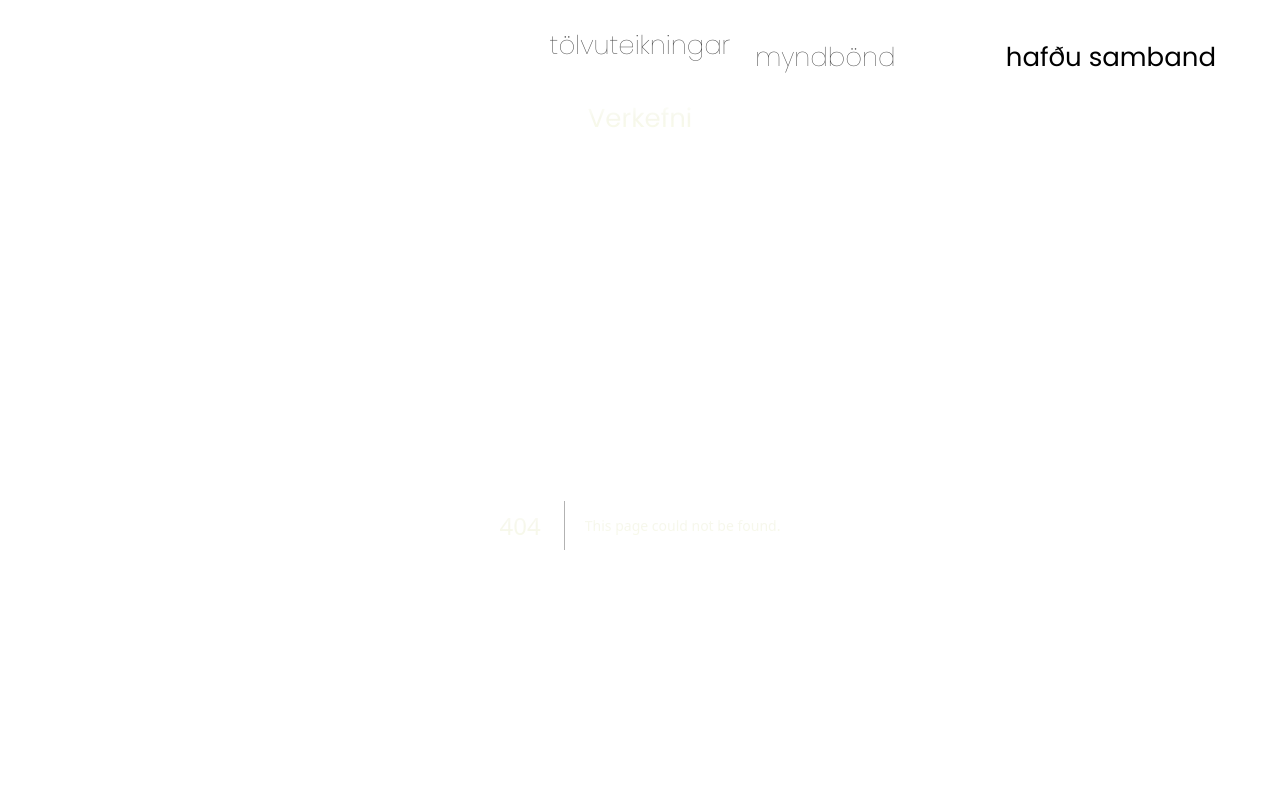
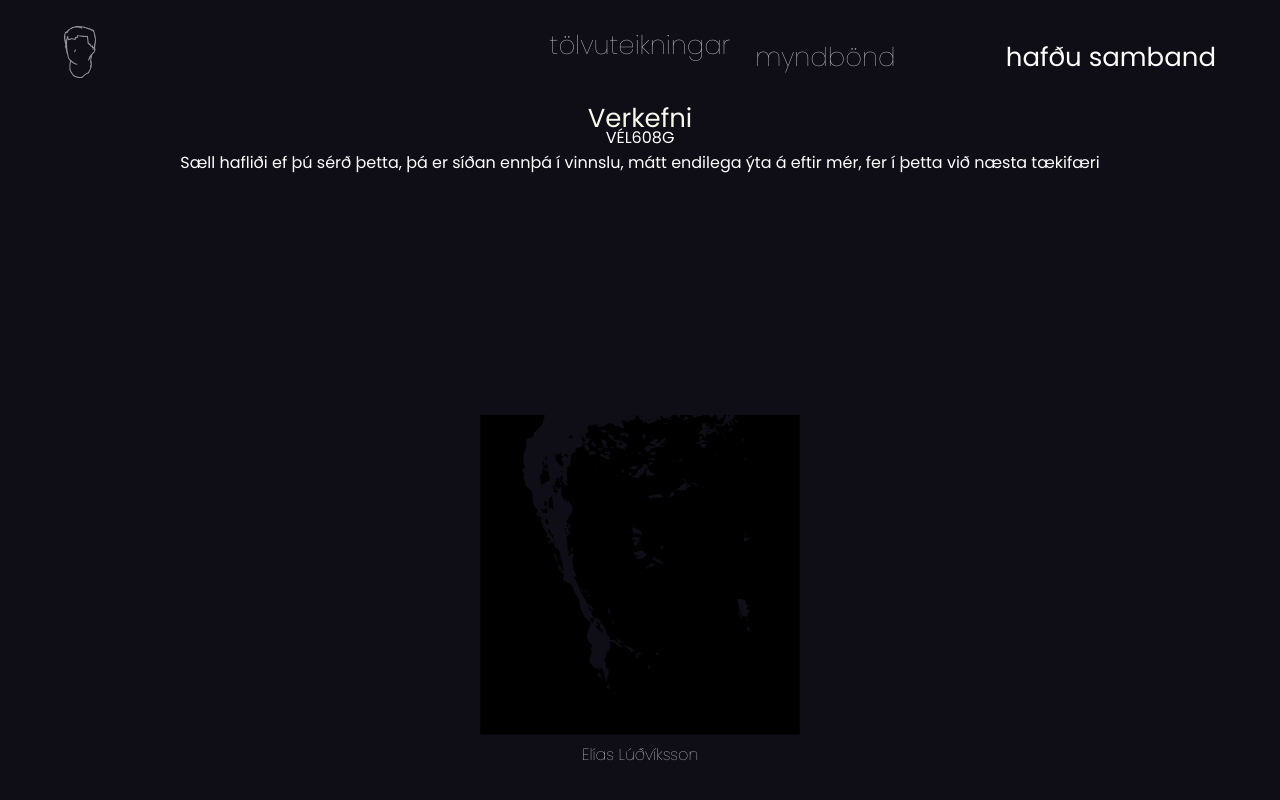
Before and after one commit to Skatturinn/vip, a Next.js app: page /verkefni/vel608g/verkefni2 in a window 1280 px wide. Before the commit this address had no page. Shown: the top 800 px of the page. Built offline with nearby package versions, Linux system fonts and the light colour scheme.

Commit message:
bua til timabundnar sidur fyrir skil i vel608g

```diff
--- /dev/null
+++ b/src/app/verkefni/vel608g/verkefni2/page.tsx
@@ -0,0 +1,9 @@
+import Link from "next/link"
+import Image from "next/image";
+import styles from "../verkefni.module.scss"
+
+export default function Page() {
+	return <>
+		<p>VÉL608G</p>
+		Sæll hafliði ef þú sérð þetta, þá er síðan ennþá í vinnslu, mátt endilega ýta á eftir mér, fer í þetta við næsta tækifæri</>
+}
```
Also changed, not shown: src/app/verkefni/vel608g/verkefni3/page.tsx (added, +9 -0 lines).
